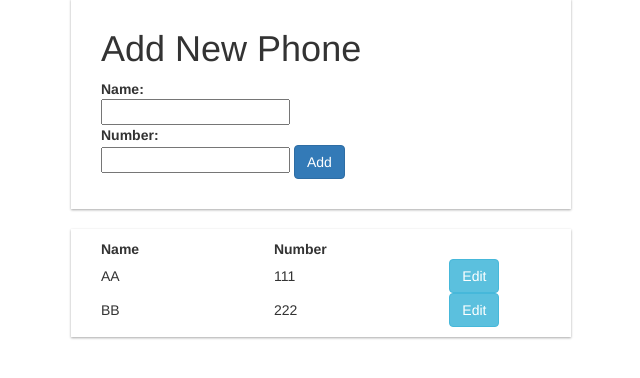
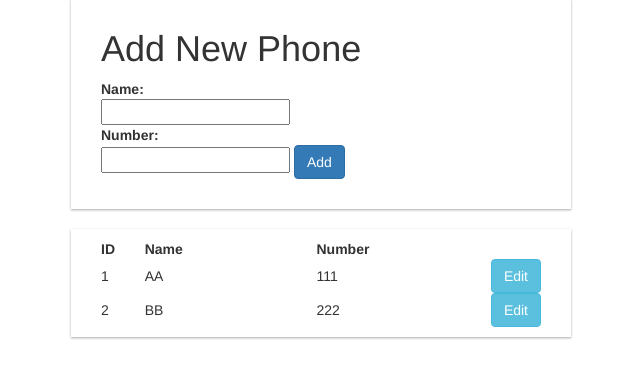
Before and after one commit to arunras/ip, a Flask app: page /contact in a window 1280 px wide. Shown: the part 93-471 px from the top of the page, without its empty margins (319-959 px from the left). Run offline with Flask 2, Linux system fonts and the light colour scheme; data comes from the database, SQL or seed files in the repository; both versions use the stored data as it was after the commit; some libraries are stand-ins or nearby versions.

Commit message:
udpate db

```diff
--- a/contact/routes.py
+++ b/contact/routes.py
@@ -64,8 +64,8 @@ def login():
 @app.route('/contact', methods=['POST', 'GET'])
 def contact():
     g.db = connect_db()
-    cur = g.db.execute('select name, number from tb_contact')
-    contact = [dict(name=row[0], number=row[1]) for row in cur.fetchall()]
+    cur = g.db.execute('select id, name, number from tb_contact')
+    contact = [dict(id=row[0], name=row[1], number=row[2]) for row in cur.fetchall()]
 
     error = None
     if request.method == 'POST':
@@ -74,7 +74,7 @@ def contact():
         if name == '' or number == '':
             error = 'Invalid! Please input name and number'
         else:
-            g.db.execute('insert into tb_contact(id, name, number) values (?,?,?)',(2, name, number))
+            g.db.execute('insert into tb_contact(id, name, number) values (NULL,?,?)',(name, number))
             g.db.commit()
             return redirect(url_for('contact'))
 
--- a/contact/templates/contact.html
+++ b/contact/templates/contact.html
@@ -22,12 +22,16 @@
     <div class="list-container">
         <table>
             <tr>
+                <th width="50">ID</th>
                 <th width="200">Name</th>
                 <th width="200">Number</th>
-                <th width="100"></th>
+                <th widttt"50"></th>
             </tr>
             {% for contact in contact %}
             <tr>
+                <td>
+                    {{ contact.id }}
+                </td>
                 <td>
                     {{ contact.name }}
                 </td>
```
Also changed, not shown: contact/account.db.
